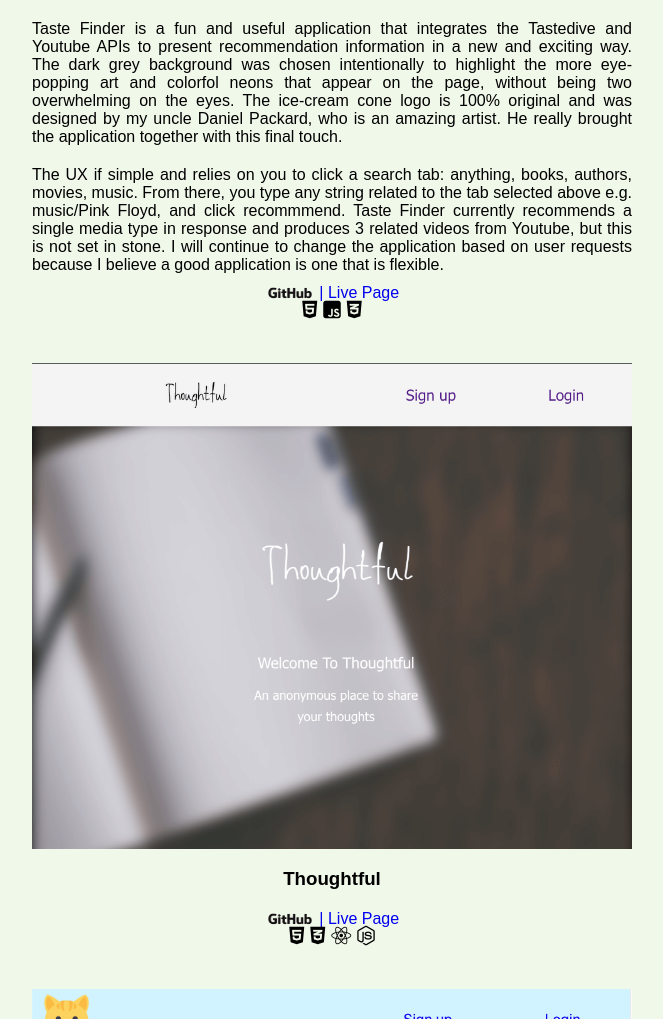
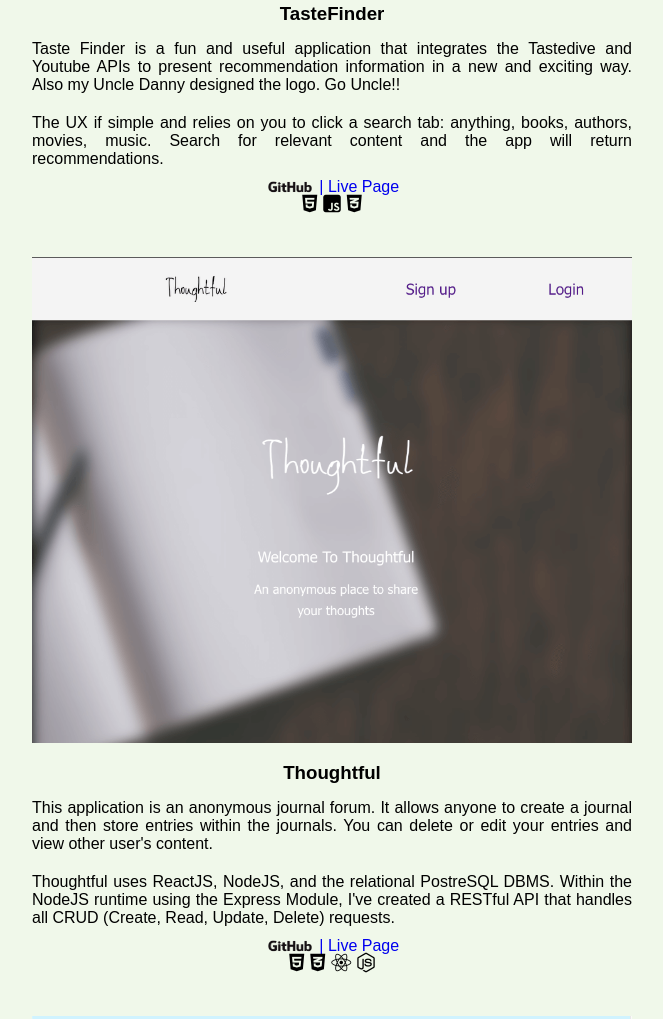
Before and after one commit to traviswhittington88/Portfolio, a plain HTML site: page index.html in a window 1280 px wide. Shown: the part 2576-3595 px from the top of the page, without its empty margins (308-971 px from the left). Drawn offline with nearby package versions, Linux system fonts and the light colour scheme.

Commit message:
finalizing portfolio for submission

```diff
--- a/index.html
+++ b/index.html
@@ -130,7 +130,9 @@
                 This application presents the user with 10 rock trivia
                 questions. It provides feedback for each question (right or
                 wrong), increments the question number and score accordingly,
-                and then displays the overall results. The visual design of the
+                and then displays the overall results.</p>
+
+              <p>The visual design of the
                 application is based around bright, eye-catching colors with
                 notable music legends Jimi Hendrix and Eric Clapton. The fonts
                 are large and easy to read in contrast to the colorful
@@ -181,22 +183,12 @@
             <p>
               Taste Finder is a fun and useful application that integrates the
               Tastedive and Youtube APIs to present recommendation information
-              in a new and exciting way. The dark grey background was chosen
-              intentionally to highlight the more eye-popping art and colorfol
-              neons that appear on the page, without being two overwhelming on
-              the eyes. The ice-cream cone logo is 100% original and was
-              designed by my uncle Daniel Packard, who is an amazing artist. He
-              really brought the application together with this final touch.
+              in a new and exciting way. Also my Uncle Danny designed the logo. Go Uncle!!
             </p>
             <p>
               The UX if simple and relies on you to click a search tab:
-              anything, books, authors, movies, music. From there, you type any
-              string related to the tab selected above e.g. music/Pink Floyd,
-              and click recommmend. Taste Finder currently recommends a single
-              media type in response and produces 3 related videos from Youtube,
-              but this is not set in stone. I will continue to change the
-              application based on user requests because I believe a good
-              application is one that is flexible.
+              anything, books, authors, movies, music. Search for relevant content and
+              the app will return recommendations.
             </p>
             <div class="links">
               <a
@@ -238,9 +230,12 @@
                     />
                   </div>
                   <h3>Thoughtful</h3>
-                  <p>
+                  <p>This application is an anonymous journal forum. It allows anyone to create a journal and then store entries
+                      within the journals. You can delete or edit your entries and view other user's content.
                     </p>
                     <p>
+                      Thoughtful uses ReactJS, NodeJS, and the relational PostreSQL DBMS. Within the NodeJS runtime using the Express Module,
+                      I've created a RESTful API that handles all CRUD (Create, Read, Update, Delete) requests.
                     </p>
                     <div class="links">
                       <a
@@ -284,8 +279,15 @@
               </div>
               <h3>Catty Shack</h3>
               <p>
+                Catty Shack is a social media site designed for felines from all over. In Catty Shack users
+                can post meows, comments and like or unlike posts. These fickle felines can also update
+                their bio, website, location and profile picture to see changes in real-time thanks to React State!
                 </p>
                 <p>
+                  You can also click on another user's handle to see their unique profile information, as well as receive notifications from other
+                  cool cats that comment or like your meows! This application uses React, Node & PostgreSQL for its tech stack. It also
+                  focuses heavily on RESTful principles to ensure data and state are transferred and stored in the best manner. Also, it's
+                  the perfect app to share with you kids!
                 </p>
                 <div class="links">
                   <a
```
